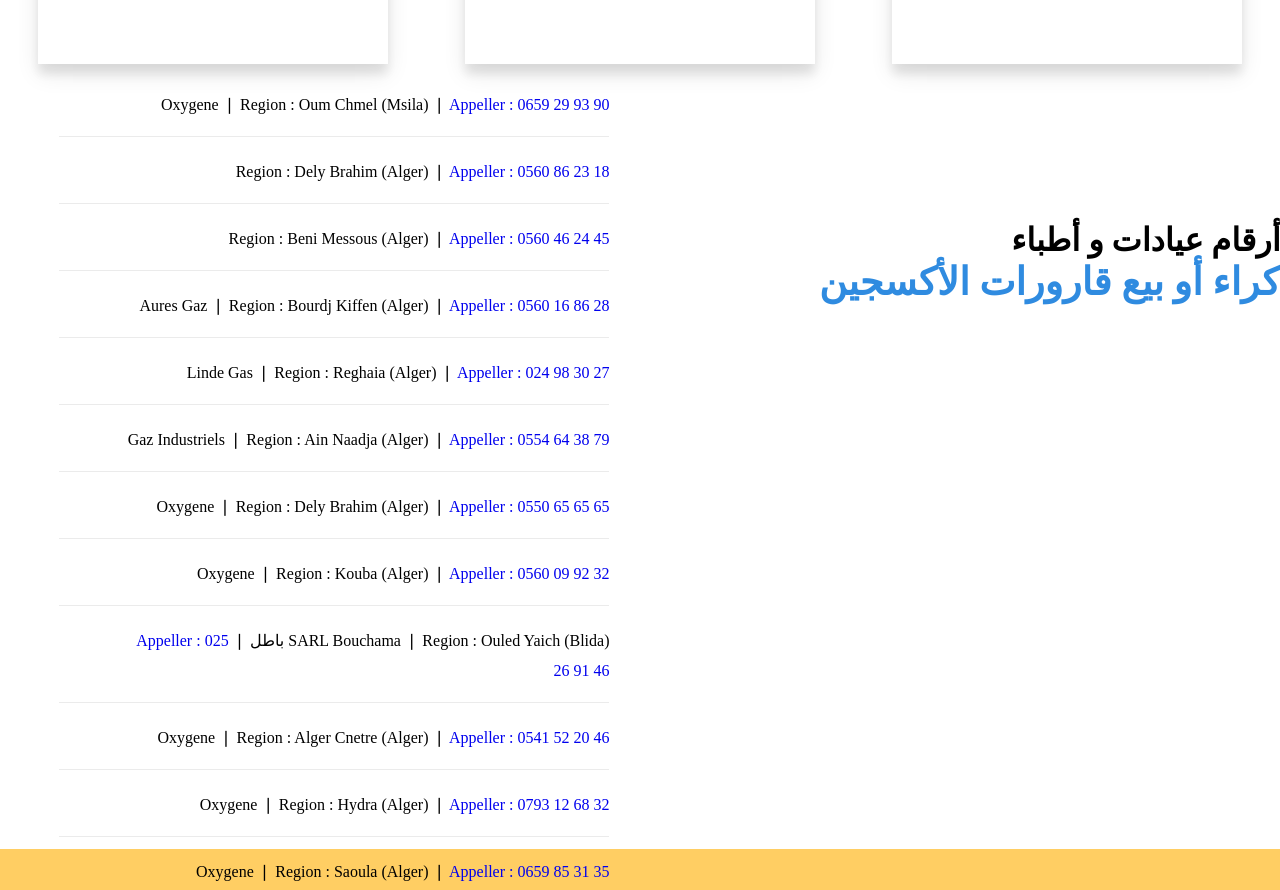
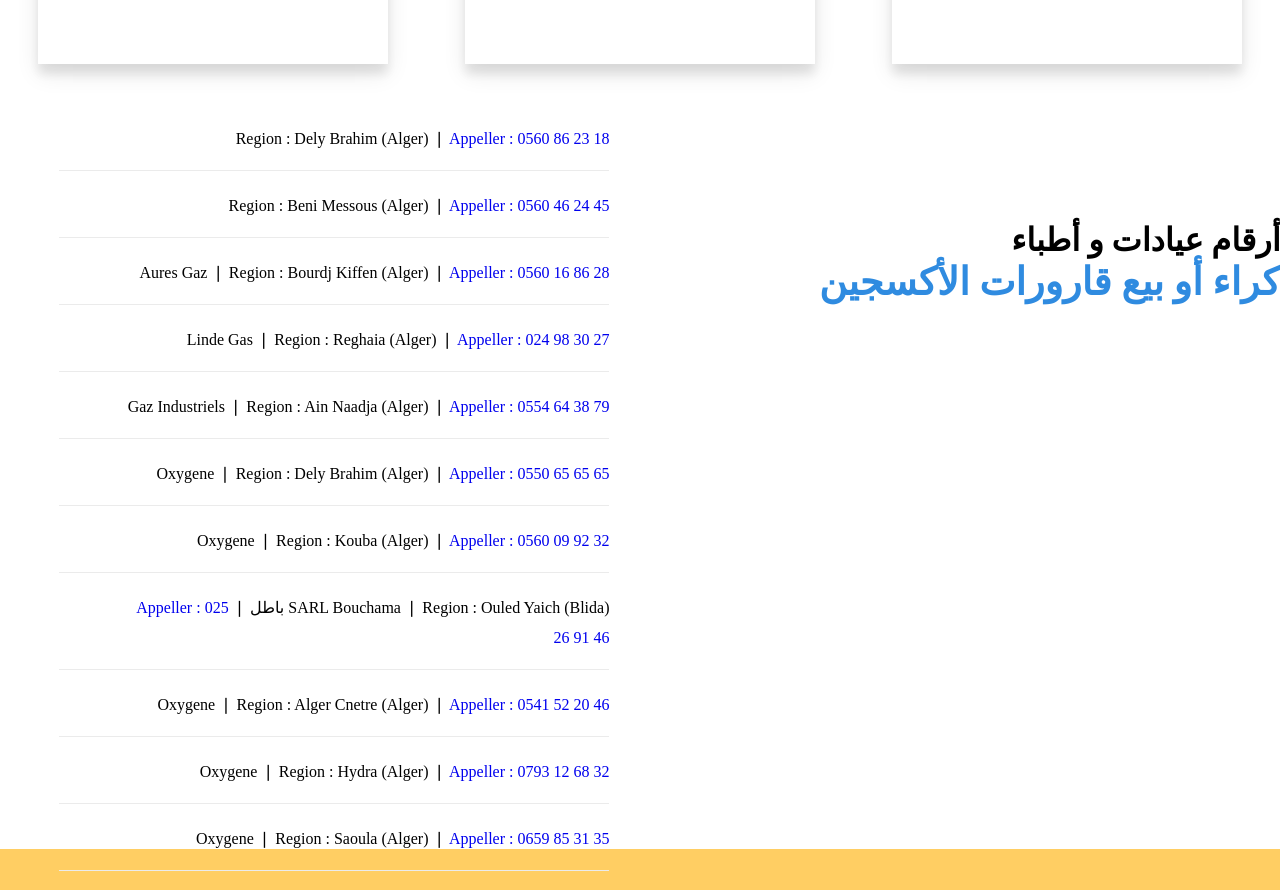
Before and after one commit to younesbachouche/3awenni.netnafes, a plain HTML site: page index.html in a window 1280 px wide. Shown: the part 1272-2162 px from the top of the page. Drawn offline with nearby package versions, Linux system fonts and the light colour scheme; a small style sheet from the web is missing.

Commit message:
Update index.html

```diff
--- a/index.html
+++ b/index.html
@@ -96,10 +96,7 @@
             </div>
             <div class="aboutList" data-aos="fade-left" data-aos-duration="1000">
                 <ol>
-			<li>
-                        <span></span>
-                         <p>Oxygene ❘ Region : Oum Chmel (Msila) ❘       <a href="tel:0659299390">Appeller : 0659 29 93 90</a></p>
-                    </li>
+
                     <li>
                         <span></span>
                          <p>Region : Dely Brahim (Alger) ❘       <a href="tel:0560862318">Appeller : 0560 86 23 18</a> </p>
```
